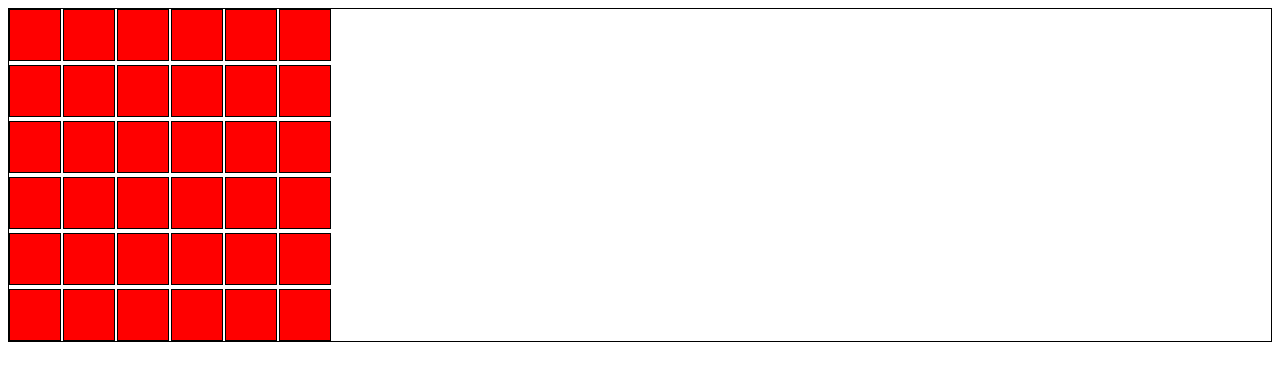
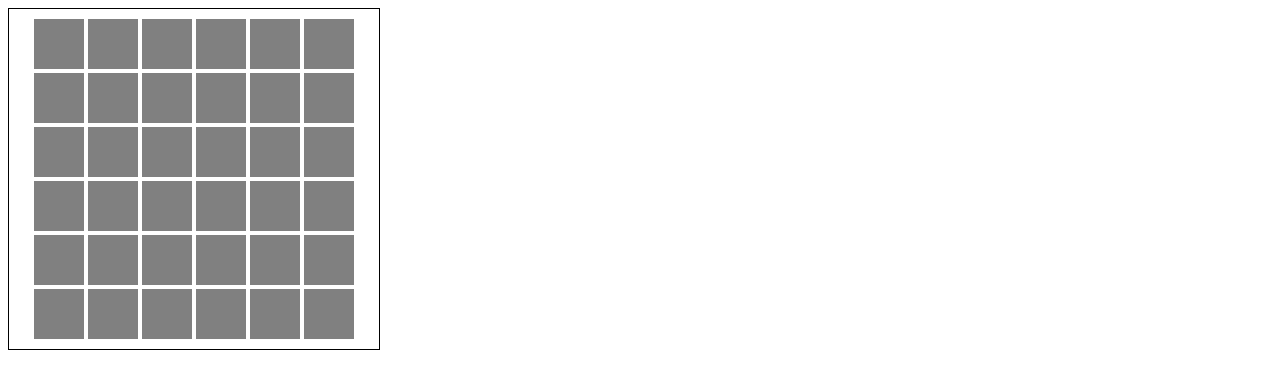
Before and after one commit to savamurra/HomeWork-54, a React (Vite) app: page / in a window 1280 px wide. Shown: the top 380 px of the page. Built offline with nearby package versions, Linux system fonts and the light colour scheme.

Commit message:
Добавил стили

```diff
--- a/src/components/Cell/Cell.tsx
+++ b/src/components/Cell/Cell.tsx
@@ -1,4 +1,4 @@
-import {IProps} from "../../types";
+import {IProps} from '../../types';
 
 interface CellProps {
     item: IProps;
@@ -13,11 +13,8 @@ const Cell: React.FC<CellProps> = ({ item, cellClicked }) => {
                 display: 'flex',
                 width: '50px',
                 height: '50px',
-                backgroundColor: item.clicked ? 'grey' : 'red',
+                backgroundColor: item.clicked ? '' : 'grey',
                 cursor: 'pointer',
-                justifyContent: 'center',
-                alignItems: 'center',
-                border: '1px solid black',
             }}
         >
             {item.hasItem && item.clicked ? '💍' : ''}
--- a/src/components/Table/Table.tsx
+++ b/src/components/Table/Table.tsx
@@ -16,6 +16,9 @@ const Table: React.FC<TableProps> = ({ items, cellClicked }) => {
                 gridTemplateColumns: 'repeat(6, 50px)',
                 gap: '4px',
                 border: '1px solid black',
+                width: '350px',
+                justifyContent: 'center',
+                padding: '10px',
             }}
         >
             {items.map((item) => (
```
